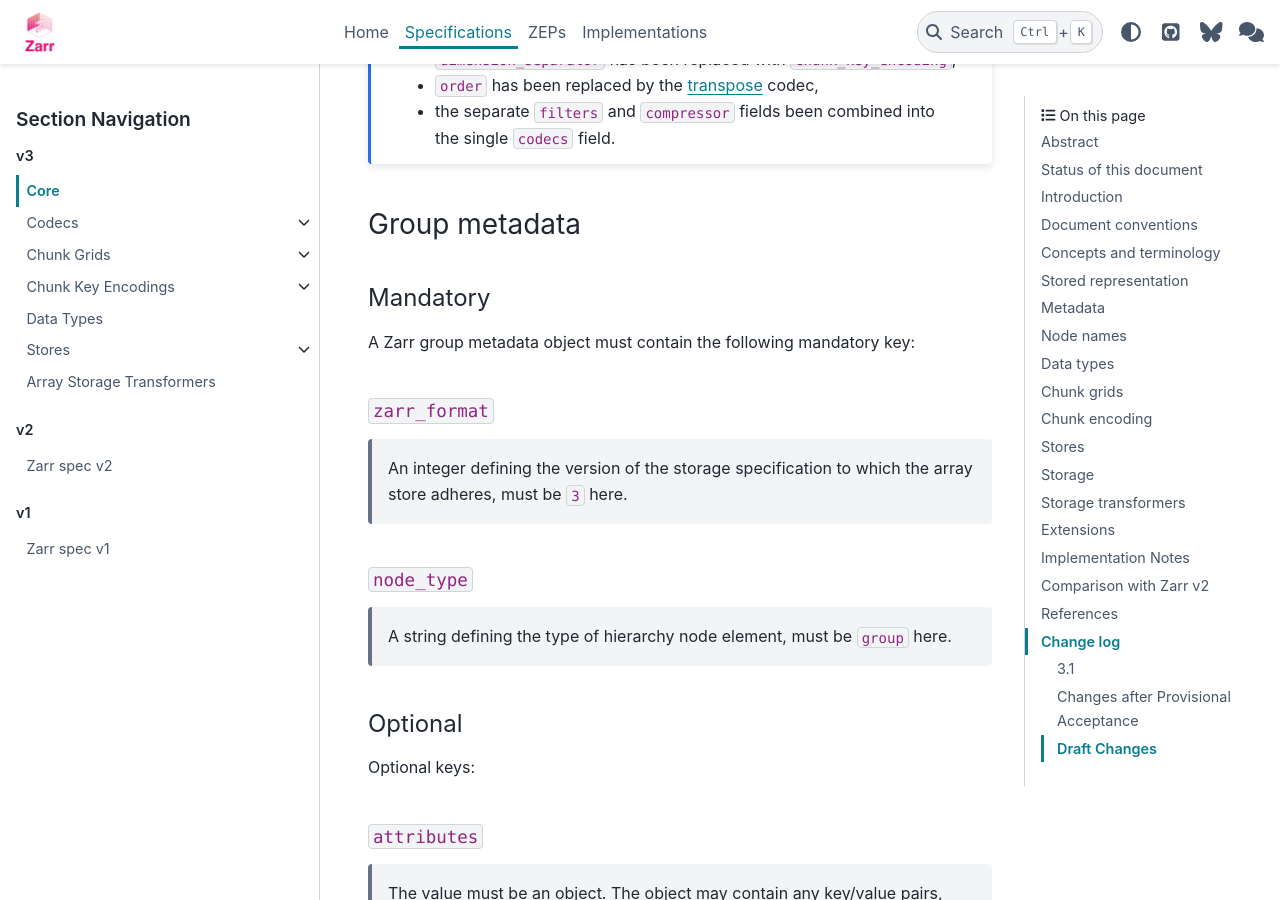
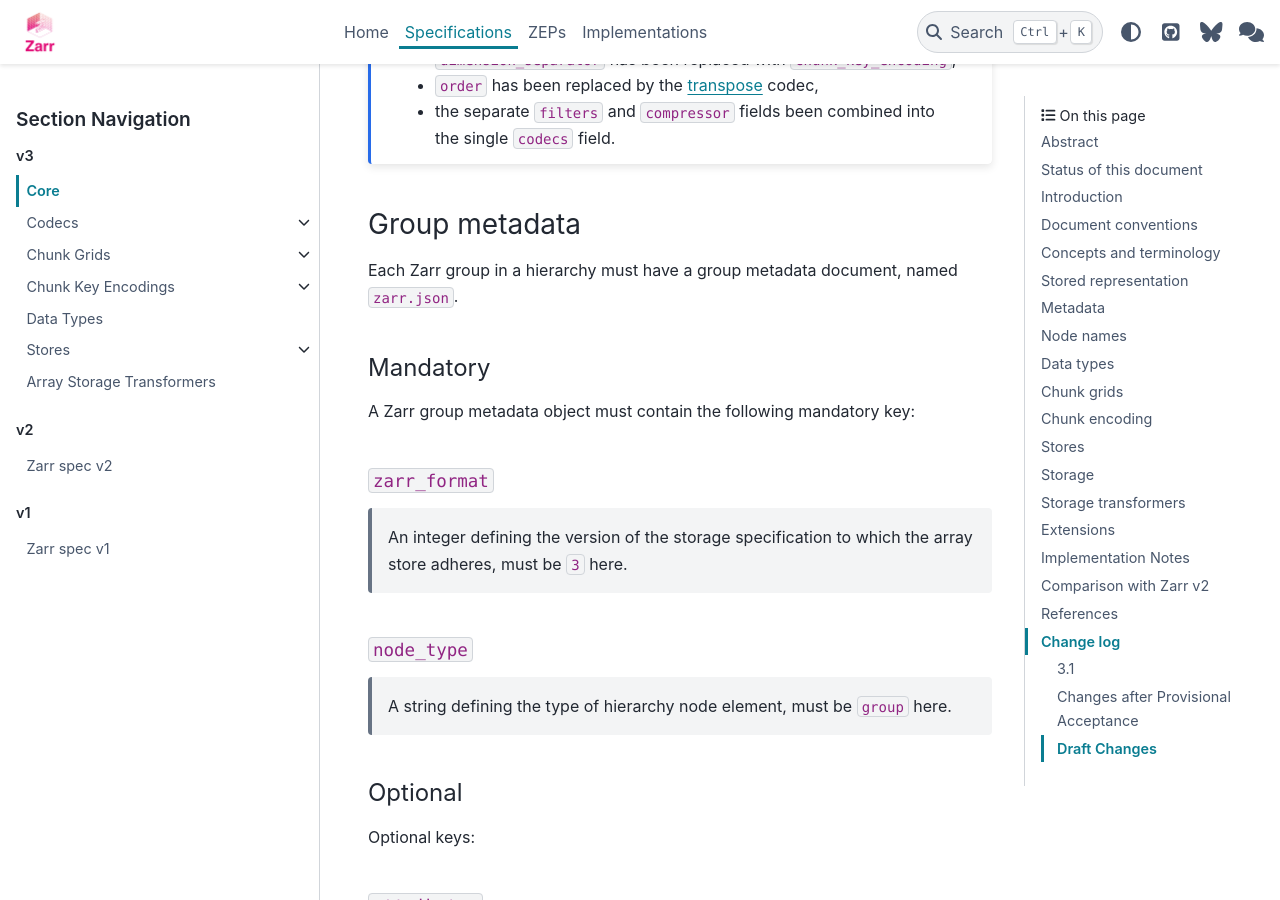
Before and after one commit to zarr-developers/zarr-specs, a Sphinx documentation site: the page built from docs/v3/core/index.rst, in a window 1280 px wide and 900 px high, scrolled down 15934 px. Built offline with Sphinx 7.4.7 and the PyData theme 0.15.4, drawn with Linux system fonts in a browser that asks for light colours.

Commit message:
Clarify that each group must have a zarr.json
see: https://github.com/zarr-developers/zarr-specs/pull/292#issuecomment-2936046801

```diff
--- a/docs/v3/core/index.rst
+++ b/docs/v3/core/index.rst
@@ -736,6 +736,9 @@ above, but using a (currently made up) extension data type::
 Group metadata
 --------------
 
+Each Zarr group in a hierarchy must have a group metadata document, named
+``zarr.json``.
+
 Mandatory
 ^^^^^^^^^
 
```
